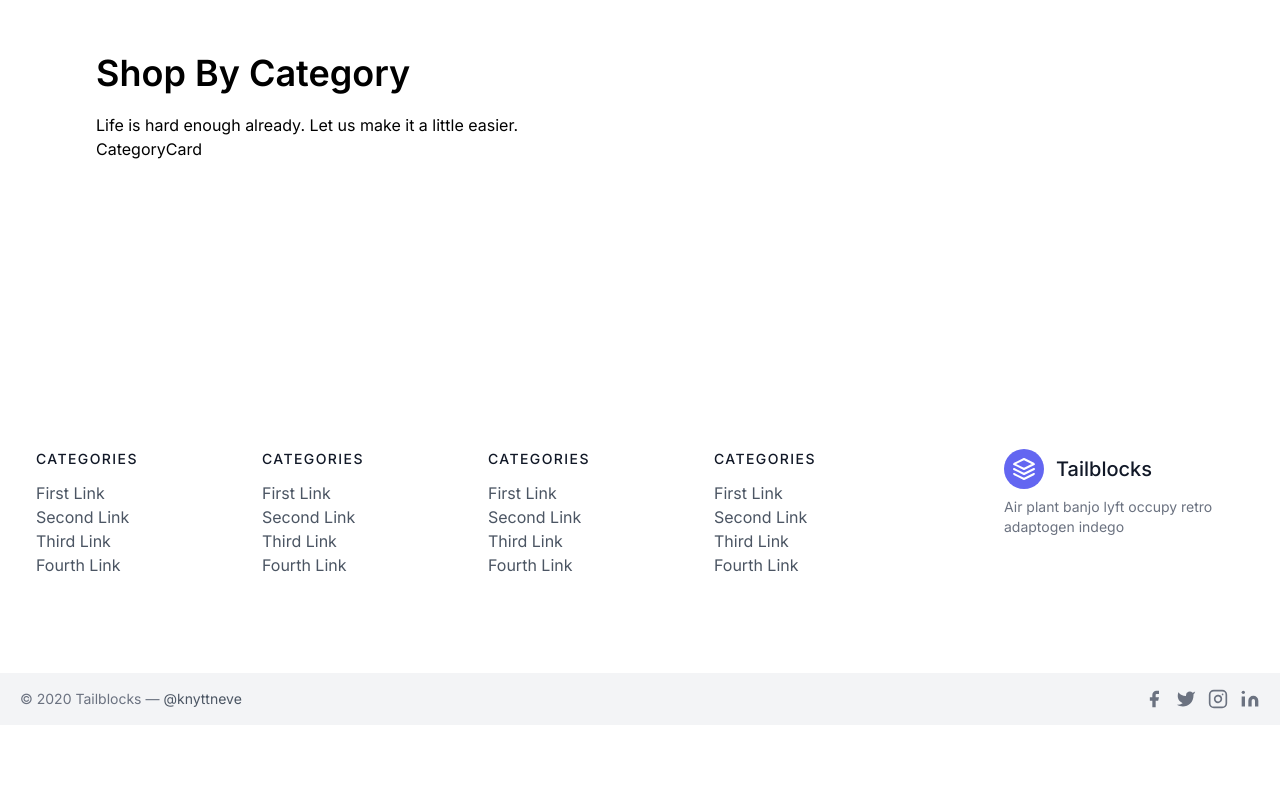
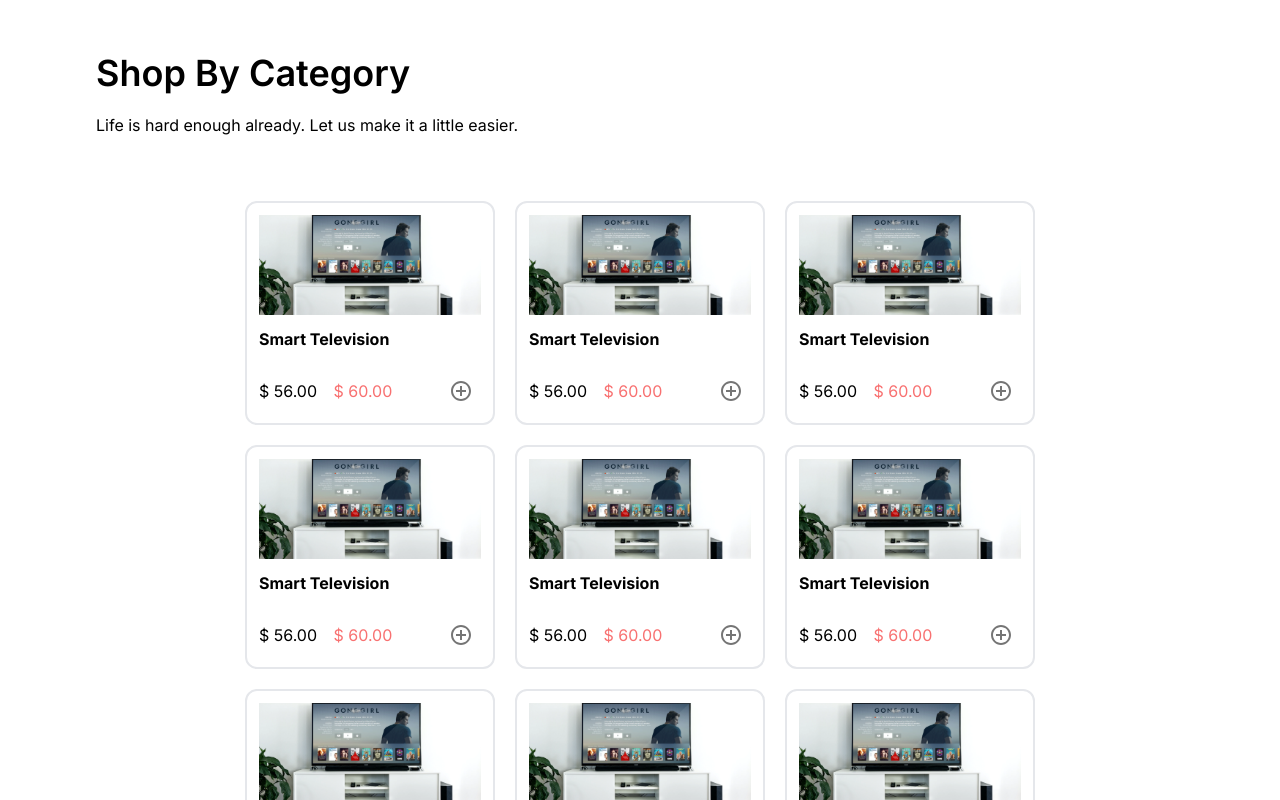
Before and after one commit to ShahadatShuvo/task-myShop, a Next.js app: page / in a window 1280 px wide. Shown: the part 1600-2400 px from the top of the page. Before the commit the page ends 2325 px from the top, so only its background shows below. Built offline with nearby package versions, Linux system fonts and the light colour scheme.

Commit message:
UI completed for shop by category

```diff
--- a/src/components/homepage/shopByCategory/CategoryCard.tsx
+++ b/src/components/homepage/shopByCategory/CategoryCard.tsx
@@ -1,7 +1,37 @@
+"use client";
+
+import { IconButton } from "@mui/material";
+import Image from "next/image";
+import AddCircleOutlineIcon from "@mui/icons-material/AddCircleOutline";
 import React from "react";
 
 function CategoryCard() {
-  return <div>CategoryCard</div>;
+  return (
+    <div>
+      <div
+        className="p-3 border-2 rounded-xl hover:shadow-xl min-w-[250px]
+      min-h-[200px]"
+      >
+        <Image
+          src="/img/category/tv.svg"
+          alt=""
+          width={80}
+          height={80}
+          className="object-cover h-[100px] w-full"
+        />
+        <p className="mt-3 font-bold">Smart Television</p>
+
+        <div className="mt-5 flex justify-between items-center">
+          <p>
+            $ 56.00 <span className="ml-3 text-red-400">$ 60.00</span>
+          </p>
+          <IconButton aria-label="delete" className="active:text-blue-400">
+            <AddCircleOutlineIcon />
+          </IconButton>
+        </div>
+      </div>
+    </div>
+  );
 }
 
 export default CategoryCard;
--- a/src/components/homepage/shopByCategory/ShopByCategory.tsx
+++ b/src/components/homepage/shopByCategory/ShopByCategory.tsx
@@ -10,8 +10,19 @@ function ShopByCategory() {
           Life is hard enough already. Let us make it a little easier.
         </p>
       </div>
-      <div>
-        <CategoryCard />
+      <div className="flex justify-center">
+        <div className="mt-16 w-[80vw] flex flex-wrap gap-5 flax-wrap justify-center">
+          <CategoryCard />
+          <CategoryCard />
+          <CategoryCard />
+          <CategoryCard />
+          <CategoryCard />
+          <CategoryCard />
+          <CategoryCard />
+          <CategoryCard />
+          <CategoryCard />
+          <CategoryCard />
+        </div>
       </div>
     </div>
   );
```
Also changed, not shown: public/img/category/tv.svg (added).
